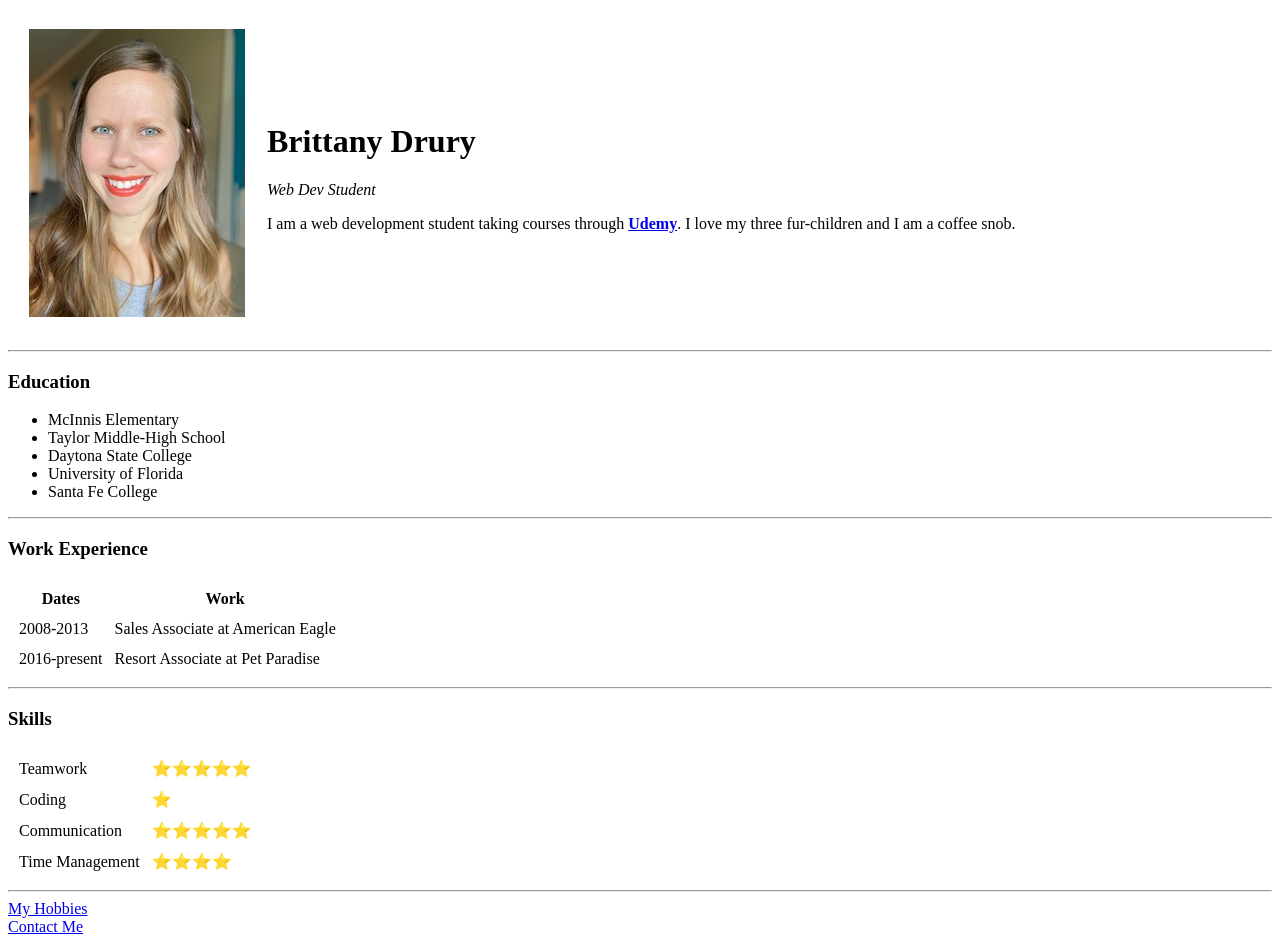
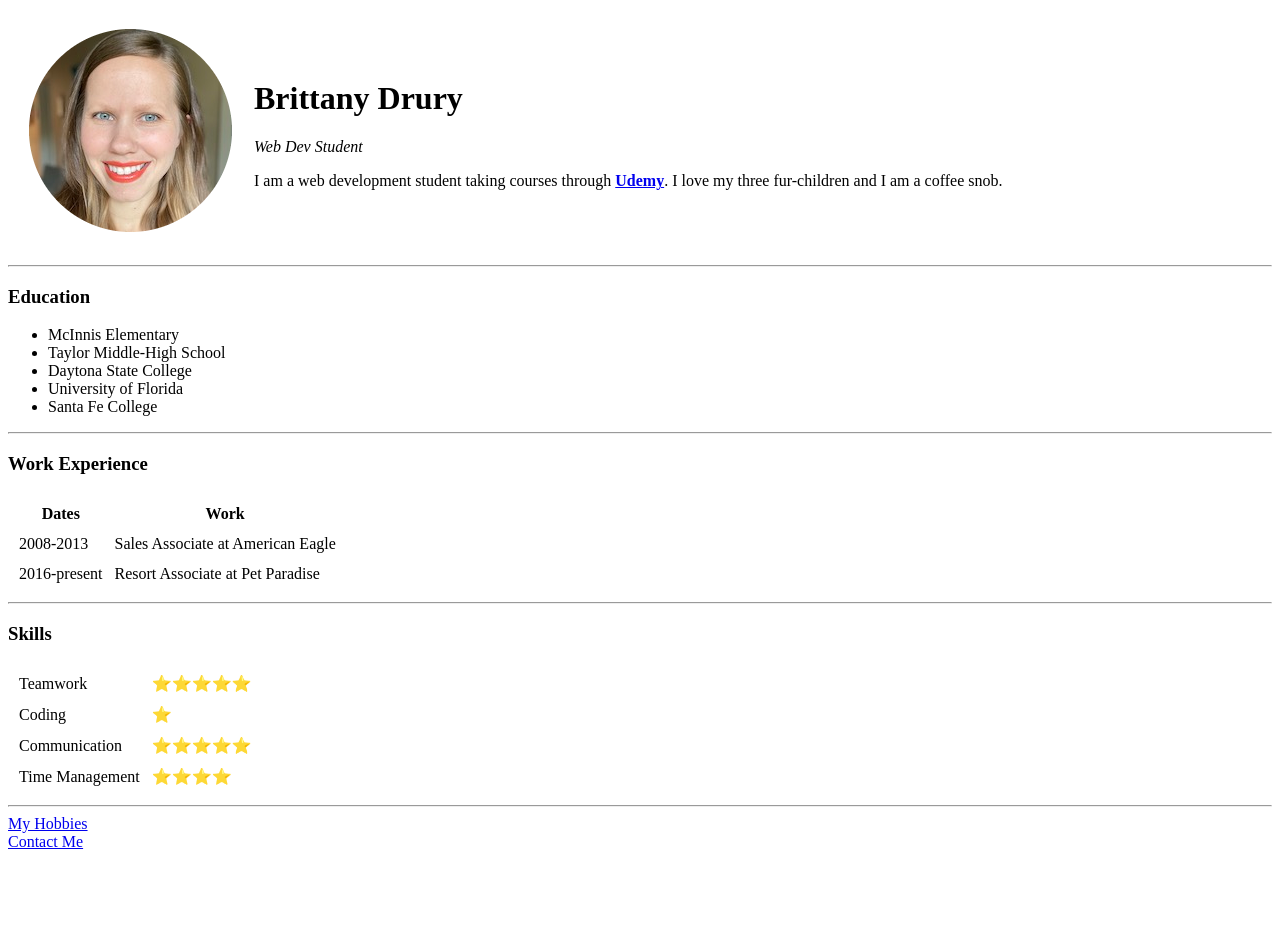
Before and after one commit to brittanyedrury/cv, a plain HTML site: page index.html in a window 1280 px wide. After the commit the page ends 859 px from the top, so only its background shows below. Drawn offline with Linux system fonts and the light colour scheme.

Commit message:
Update index.html

```diff
--- a/index.html
+++ b/index.html
@@ -11,7 +11,7 @@
 <body>
   <table cellspacing="20">
     <tr>
-      <td><img src="cv/images/brittany.jpg" alt="brittanys profile picture"></td>
+      <td><img src="cv/images/brittany.png" alt="brittanys profile picture"></td>
       <td><h1>Brittany Drury</h1>
       <p><em>Web Dev Student</em></p>
       <p>I am a web development student taking courses through <strong><a href="https://www.udemy.com/">Udemy</a></strong>. I love my three fur-children and I am a coffee snob.</p></td>
```
